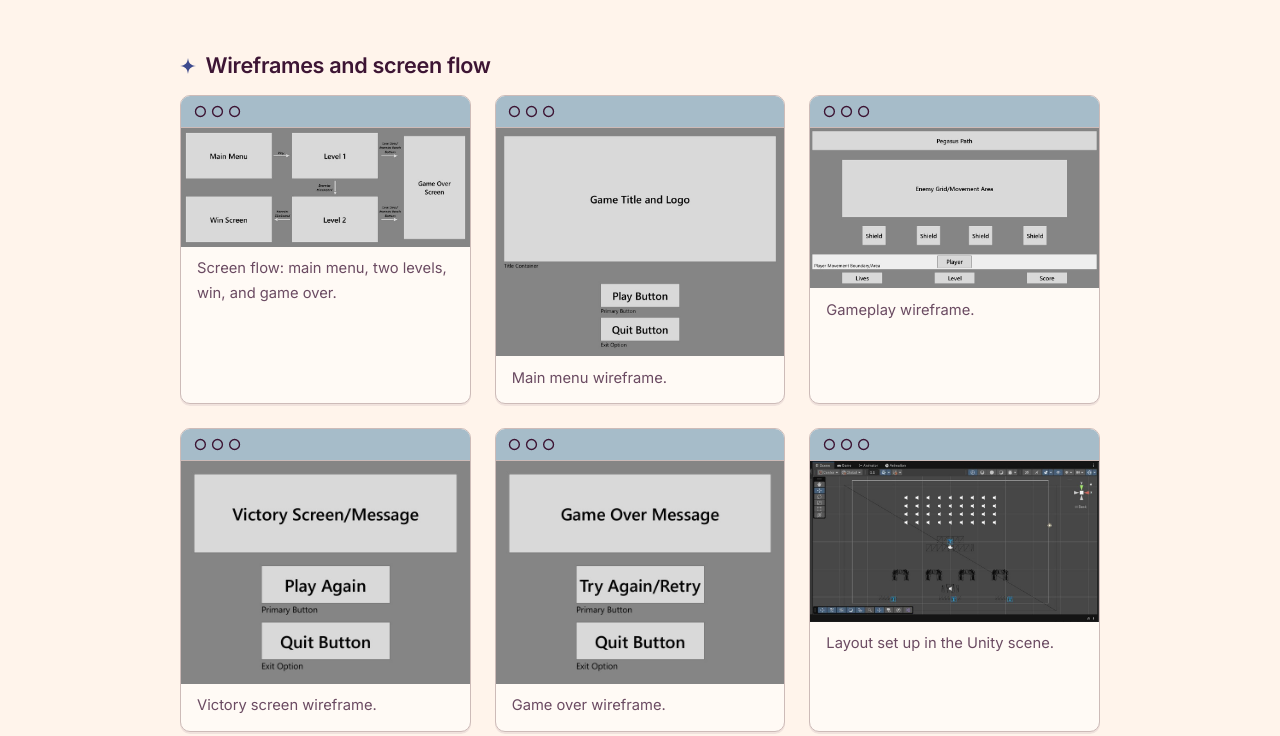
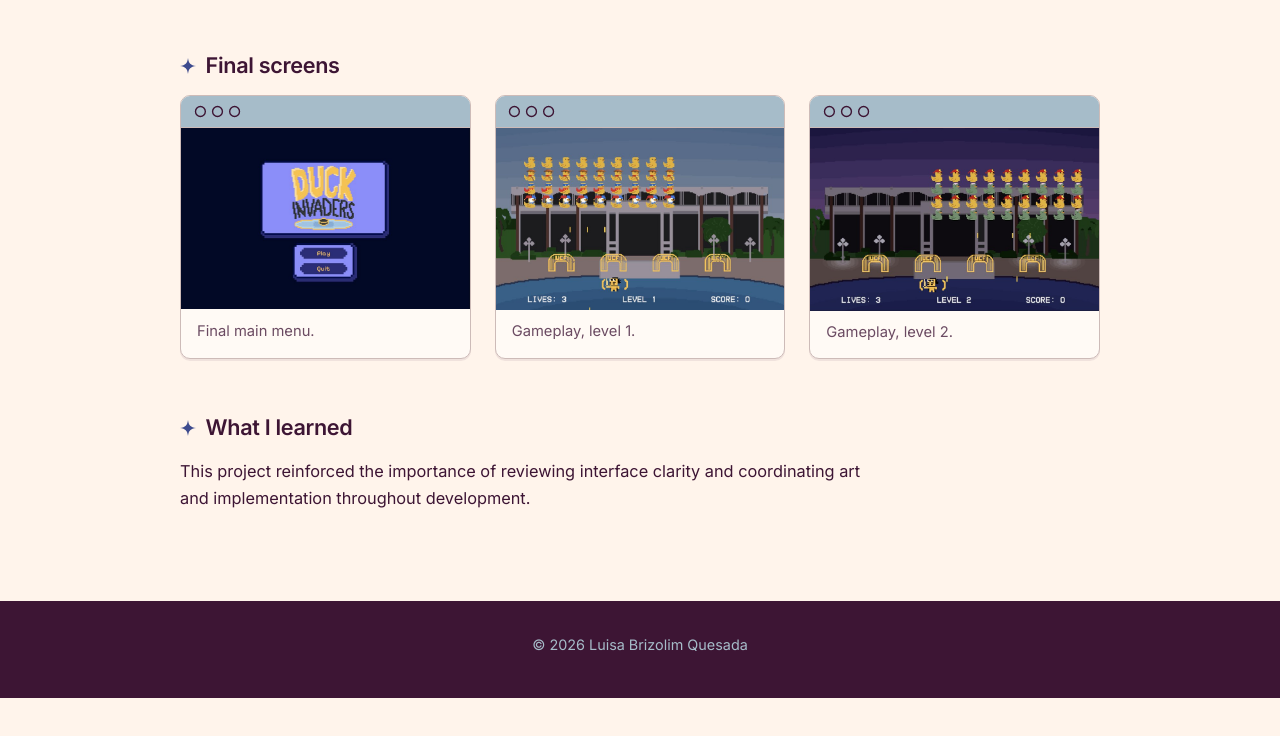
Before and after one commit to luisabq/Portfolio, a plain HTML site: page duck-invaders.html in a window 1280 px wide. Shown: the part 1987-2723 px from the top of the page. After the commit the page ends 2685 px from the top, so only its background shows below. Drawn offline with Linux system fonts and the light colour scheme.

Commit message:
Remove wireframes and screen flow from HTML
Removed wireframes and screen flow section including multiple figures.

```diff
--- a/duck-invaders.html
+++ b/duck-invaders.html
@@ -35,15 +35,6 @@
 <figure class="shot"><img src="images/duck-concept-ducks.jpg" alt="Six sketches of a duck in different costumes including a hat, a bandana, a jester hat, and a teal color variant" loading="lazy"><figcaption>Duck enemy variants.</figcaption></figure>
 <figure class="shot"><img src="images/duck-concept-characters.jpg" alt="Sketches of a helmeted knight character and a winged flying creature" loading="lazy"><figcaption>Player and flying character sketches.</figcaption></figure>
 </div>
-<h2>Wireframes and screen flow</h2>
-<div class="shots">
-<figure class="shot"><img src="images/duck-wire-flow.jpg" alt="Flow chart connecting Main Menu to Level 1 to Level 2 to Win Screen, with Game Over reachable from both levels" loading="lazy"><figcaption>Screen flow: main menu, two levels, win, and game over.</figcaption></figure>
-<figure class="shot"><img src="images/duck-wire-menu.jpg" alt="Wireframe of the main menu with a title container, a Play button, and a Quit button" loading="lazy"><figcaption>Main menu wireframe.</figcaption></figure>
-<figure class="shot"><img src="images/duck-wire-gameplay.jpg" alt="Wireframe of the gameplay screen with an enemy grid, four shields, a player movement area, and lives, level, and score readouts" loading="lazy"><figcaption>Gameplay wireframe.</figcaption></figure>
-<figure class="shot"><img src="images/duck-wire-win.jpg" alt="Wireframe of the victory screen with Play Again and Quit buttons" loading="lazy"><figcaption>Victory screen wireframe.</figcaption></figure>
-<figure class="shot"><img src="images/duck-wire-gameover.jpg" alt="Wireframe of the game over screen with Try Again and Quit buttons" loading="lazy"><figcaption>Game over wireframe.</figcaption></figure>
-<figure class="shot"><img src="images/duck-unity-layout.jpg" alt="Unity scene view showing the enemy grid, shields, and player placed to match the wireframe" loading="lazy"><figcaption>Layout set up in the Unity scene.</figcaption></figure>
-</div>
 <h2>Final screens</h2>
 <div class="shots">
 <figure class="shot"><img src="images/duck-menu.jpg" alt="Pixel-art main menu with the Duck Invaders logo and Play and Quit buttons on a dark blue background" loading="lazy"><figcaption>Final main menu.</figcaption></figure>
```
